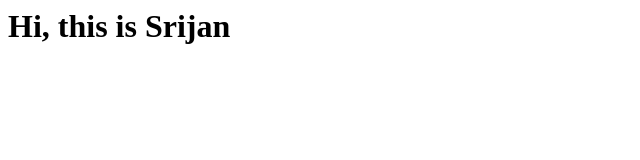
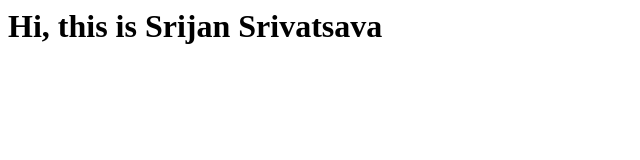
Before and after one commit to SrijanSrivats/srijan-portfolio, a plain HTML site: page index.html in a window 1280 px wide. Shown: the whole page, without its empty margins (0-640 px from the left). Drawn offline with Linux system fonts and the light colour scheme.

Commit message:
third commit

```diff
--- a/index.html
+++ b/index.html
@@ -1 +1 @@
-<h1>Hi, this is Srijan</h1>
+<h1>Hi, this is Srijan Srivatsava</h1>
```
